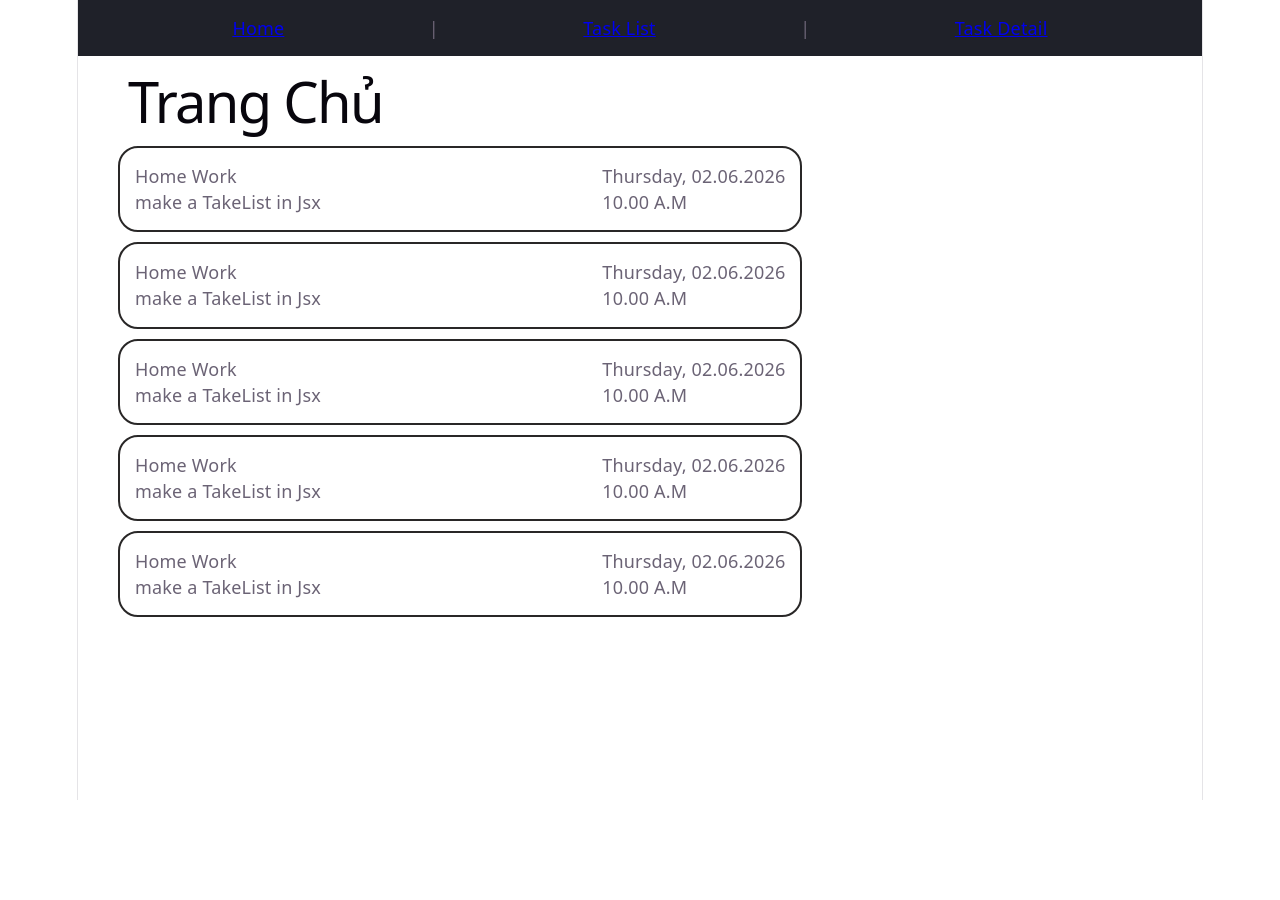
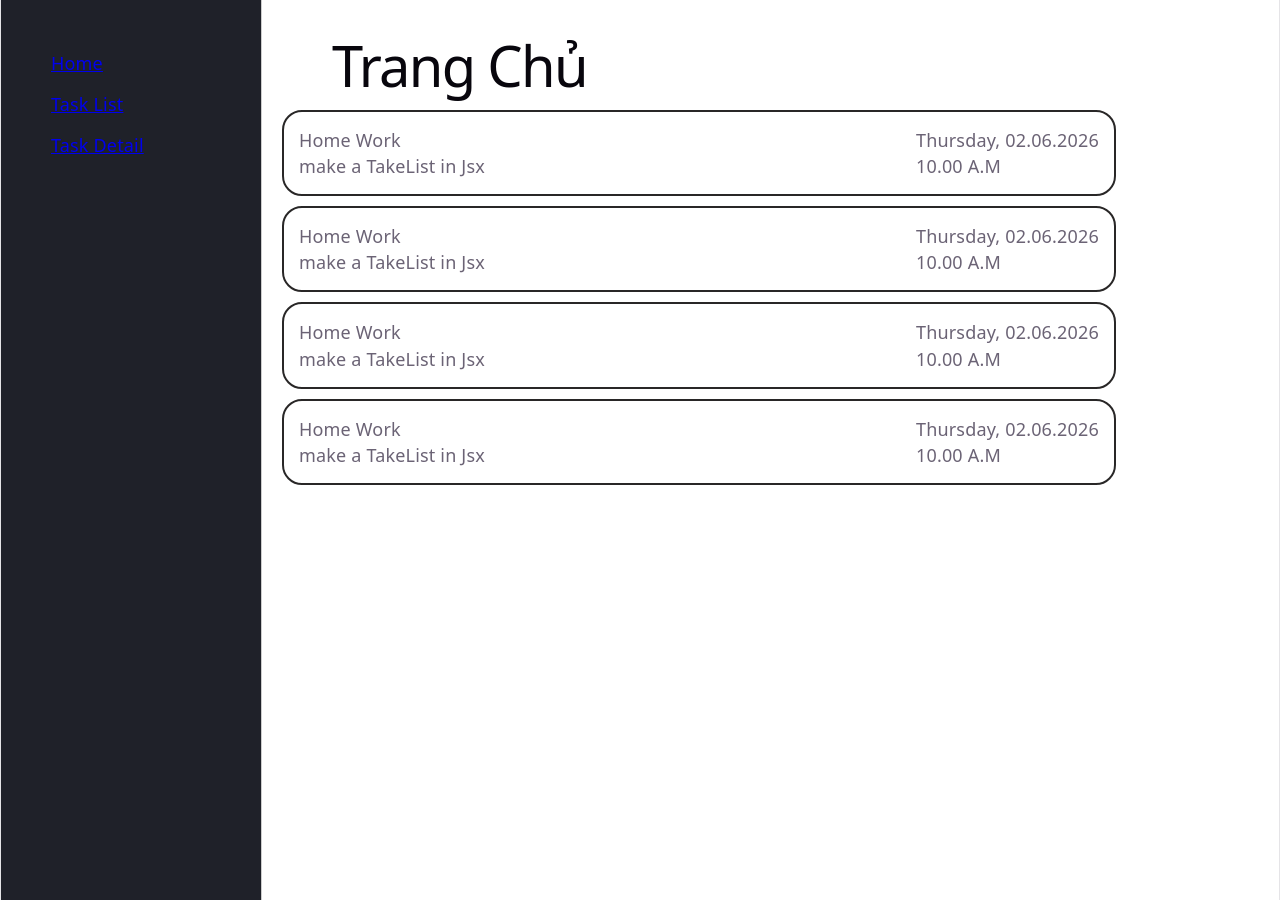
Before and after one commit to tuongtranqng/react-learning, a React (Vite) app: page / in a window 1280 px wide. Before the commit the page ends 800 px from the top, so only its background shows below. Built offline with nearby package versions, Linux system fonts and the light colour scheme.

Commit message:
another home page update, with a.i helps:)

```diff
--- a/src/App.css
+++ b/src/App.css
@@ -14,14 +14,6 @@ th, td {
   text-align: center;
 }
 
-.navbar {
-  max-width: 100%;
-  display: flex;
-  justify-content: space-evenly;
-  align-items: center;
-  padding: 15px 10px;
-  background-color: #1f2129;
-}
 
 .logo {
   color: white;
@@ -51,20 +43,18 @@ h1 {
   color: #b1b7c2;
 }
 
-.div {
-  margin: center;
-}
+
 
 li {
   border: 2px solid rgb(41, 39, 39);
   border-radius: 20px;
-  max-width: 60%;
   margin-right: 20px;
   padding: 15px;
   display: flex;
   flex-direction: column;
   gap: 8px;
-
+  width: 100%;
+  max-width: 800px; /* optional */
 }
 
 .container{
@@ -73,14 +63,33 @@ li {
   justify-content: space-between;
 }
 
-.containder div{
-  background-color: #f1f1f1;
-  width: 100px;
-  margin: 10px;
-  padding: 10px;
-  text-align: center;
-  font-size: 30px;
+.content {
+  flex: 1;
+  padding: 20px;
 }
+
+
+
+.app{
+  display: flex;
+
+}
+
+.sidebar{
+  width: 160px;
+  min-height: 100vh;
+
+  padding: 50px;
+
+  display: flex;
+  flex-direction: column;
+  gap: 15px;
+
+  background-color: #1f2129;
+  border-right: 1px solid #ccc;
+}
+
+
 
 button {
   padding: 10px;
--- a/src/App.jsx
+++ b/src/App.jsx
@@ -8,21 +8,15 @@ function Home() {
   return(
     <>
       <h1>Trang Chủ</h1>
-      <ul style={{
+      <ul
+        style={{
           display: "flex",
           flexDirection: "column",
-        gap: "10px"
+          gap: "10px",
+          padding: 0,
+          margin: 0,
+          listStyle: "none"
         }}>
-          <li className="container">
-            <div>
-                <p>Home Work</p>
-                <p>make a TakeList in Jsx</p>
-              </div>
-              <div>
-                <p>Thursday, 02.06.2026</p>
-                <p>10.00 A.M</p>
-              </div>
-          </li>
           <li className="container">
             <div>
                 <p>Home Work</p>
@@ -171,12 +165,14 @@ function App() {
   return (
     <div>
       <BrowserRouter>
-        <nav className="navbar">
-          <Link to="/">Home</Link> |{" "}
-          <Link to="/TaskList">Task List</Link> |{" "}
+        <div className="app">
+          <nav className="sidebar">
+            <Link to="/">Home</Link>
+            <Link to="/TaskList">Task List</Link>
             <Link to="/TaskDetail">Task Detail</Link>
           </nav>
 
+          <main className="content">
             <Routes>
               <Route path="/" element={<Home />} />
 
@@ -187,6 +183,8 @@ function App() {
 
               <Route path="/TaskDetail" element={<TaskDetail />} />
             </Routes>
+          </main>
+        </div>
       </BrowserRouter>
 
       <Modal
--- a/src/index.css
+++ b/src/index.css
@@ -55,7 +55,7 @@ body {
 }
 
 #root {
-  width: 1126px;
+
   max-width: 100%;
   margin: 0 auto;
   border-inline: 1px solid var(--border);
```
Lines whose indentation alone changed are shown as unchanged.
